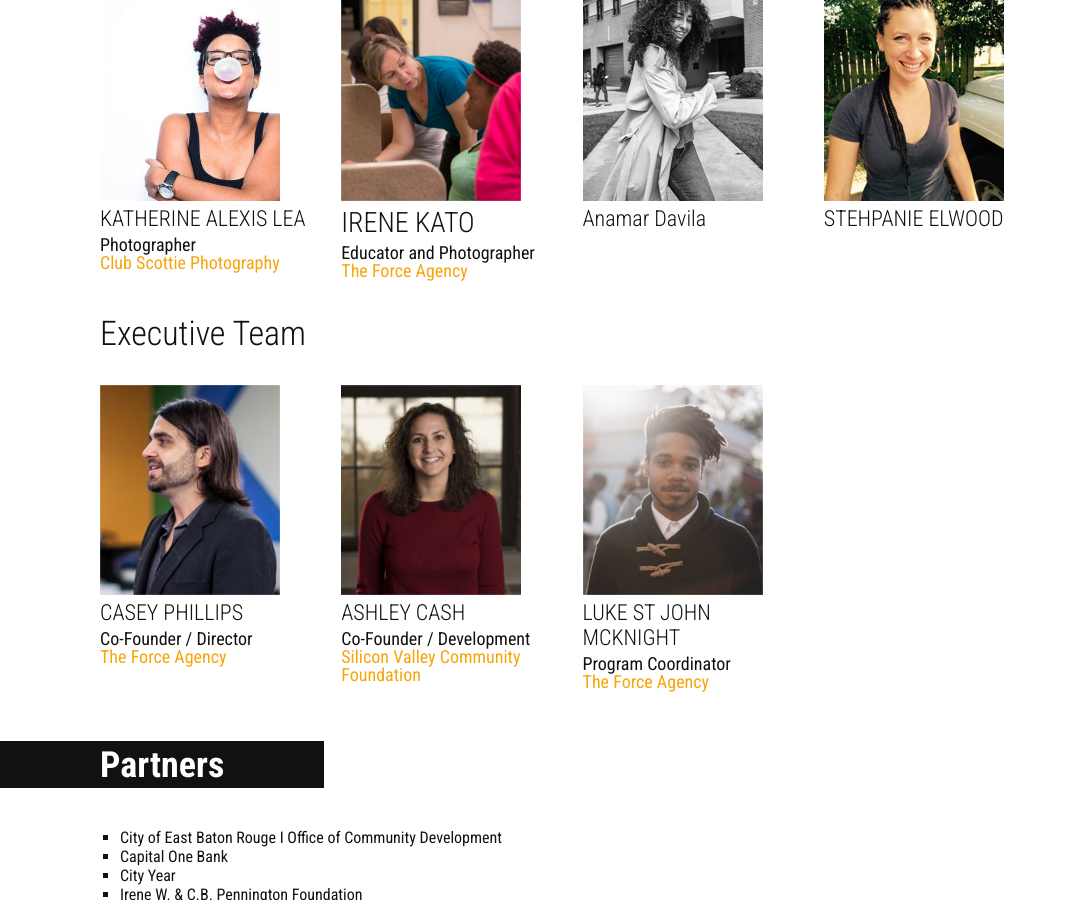
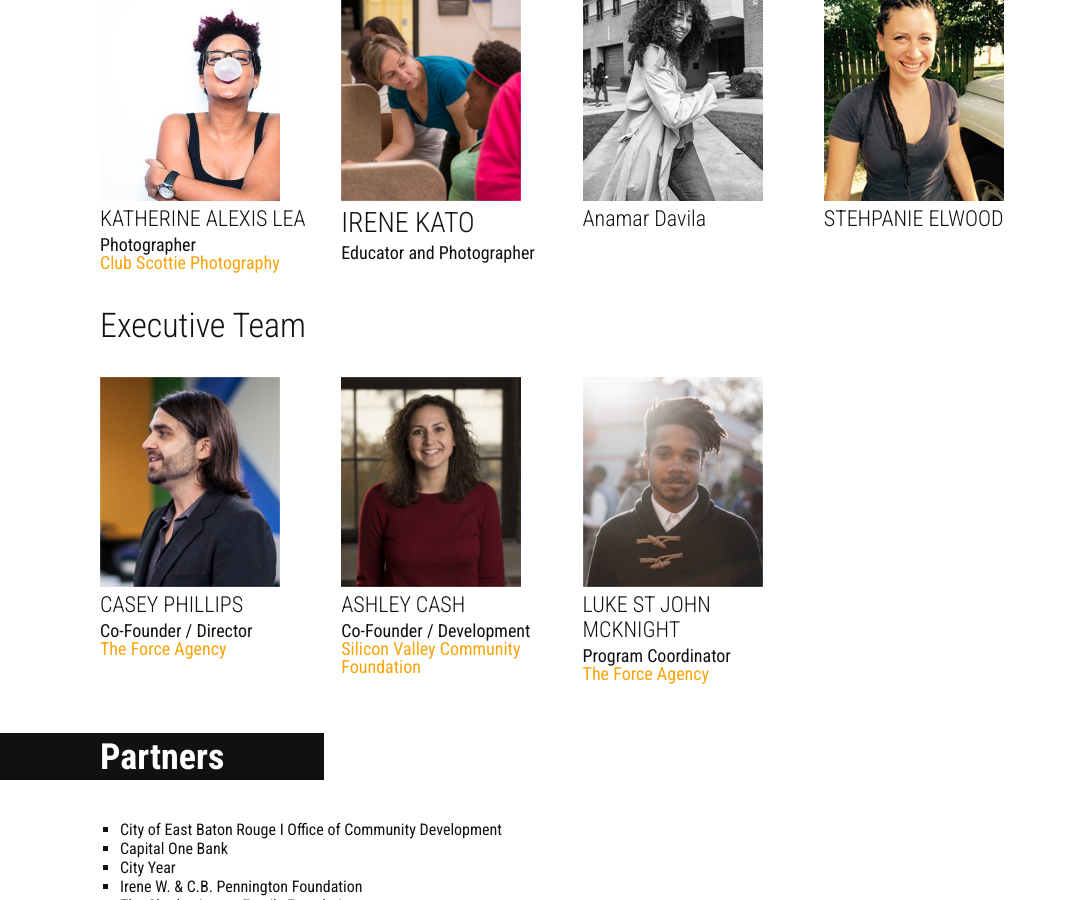
Before and after one commit to TheFuturesFund/thefuturesfund.github.io, a Jekyll site: the page built from pages/team.html, in a window 1280 px wide and 900 px high, scrolled down 2859 px. Shown: the whole window, without its empty margins (0-1067 px from the left). Built offline with Jekyll 4.4.1, drawn with Linux system fonts in a browser that asks for light colours; nearby versions of some CDN libraries.

Commit message:
Removed anchor tag from IRENE KATO

```diff
--- a/pages/team.html
+++ b/pages/team.html
@@ -202,8 +202,7 @@ permalink: /team/
     <img src='/img/instructor/irene.png' class='about-instructor-image'>
     <h3>IRENE KATO</h3>
     <p>
-      Educator and Photographer<br/>
-      <a>The Force Agency</a>
+      Educator and Photographer
     </p>
   </div>
   <div class='instructor-cell'>
```
